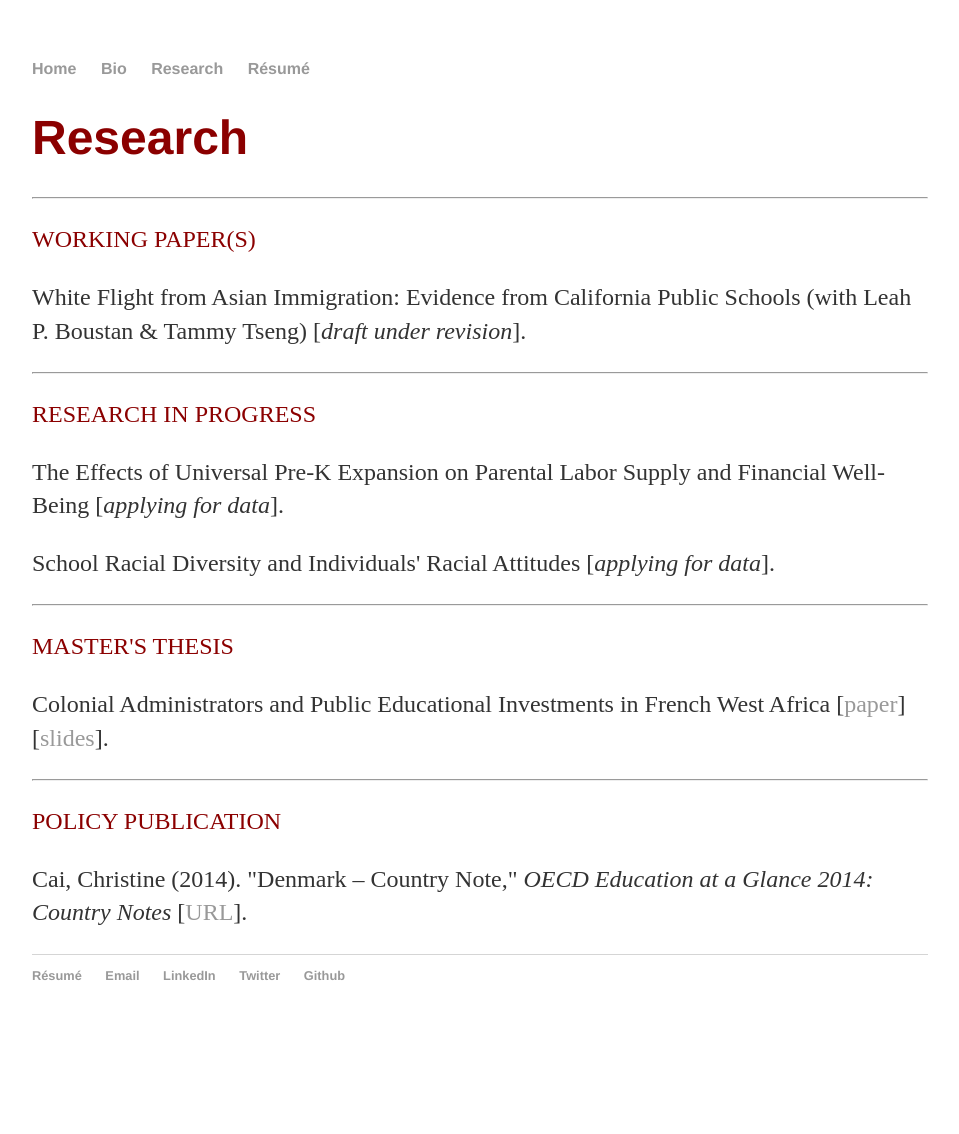
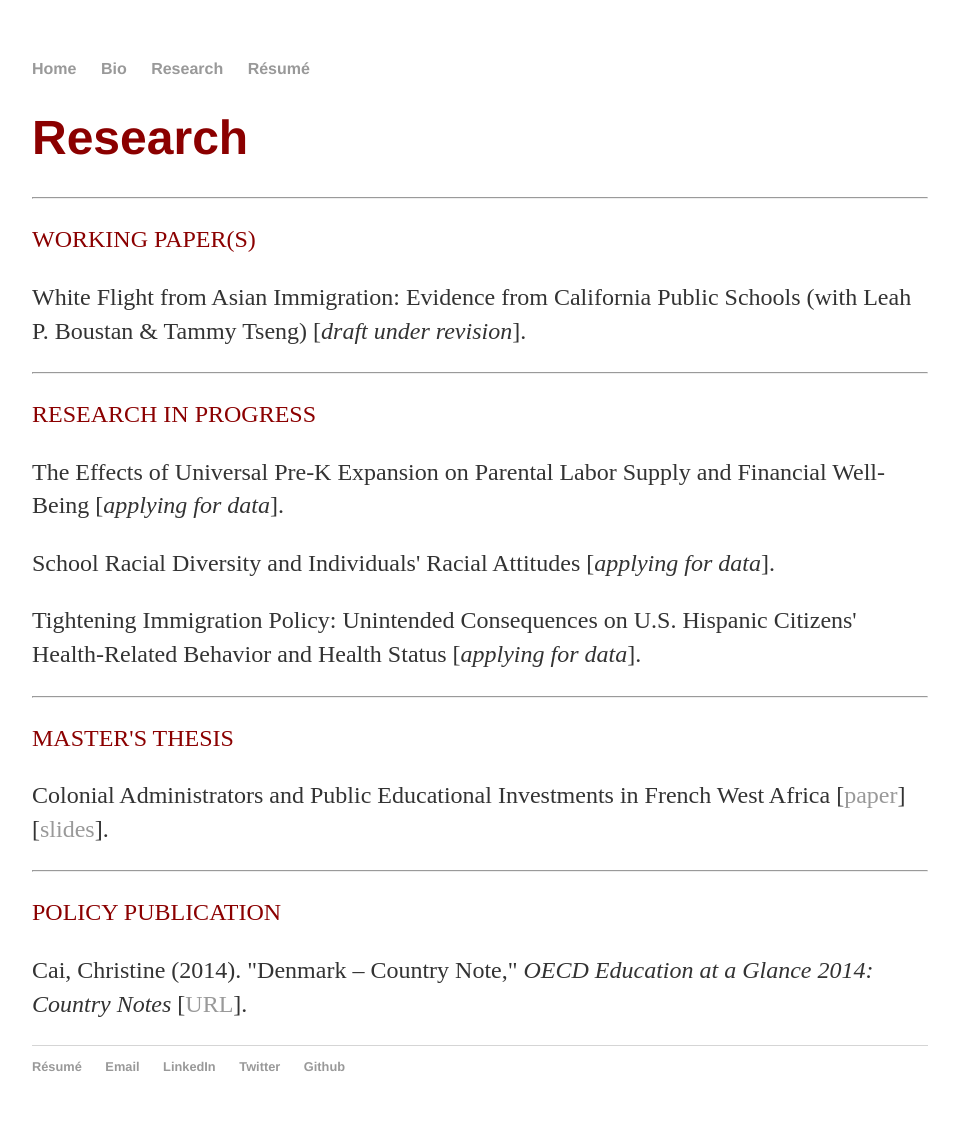
Before and after one commit to christinecai/christinecai.github.io, a Jekyll site: the page built from research/Research.html, in a window 1280 px wide. Shown: the whole page, without its empty margins (160-1119 px from the left). Built offline with Jekyll 4.4.1, drawn with Linux system fonts in a browser that asks for light colours; before the commit the page ends 1043 px from its top, so only the background shows below that.

Commit message:
Update Research.html

```diff
--- a/research/Research.html
+++ b/research/Research.html
@@ -22,6 +22,8 @@ title: Research
 			[<em>applying for data</em>].</p>
 		<p>School Racial Diversity and Individuals' Racial Attitudes
 			[<em>applying for data</em>].</p>
+		<p>Tightening Immigration Policy: Unintended Consequences on U.S. Hispanic Citizens' Health-Related Behavior and Health Status
+			[<em>applying for data</em>].</p>
 
 		<hr />
 
```
